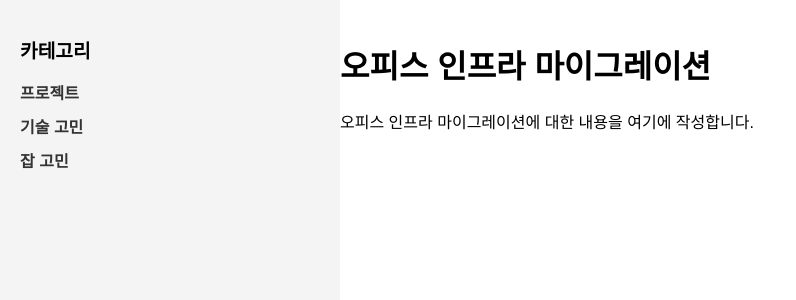
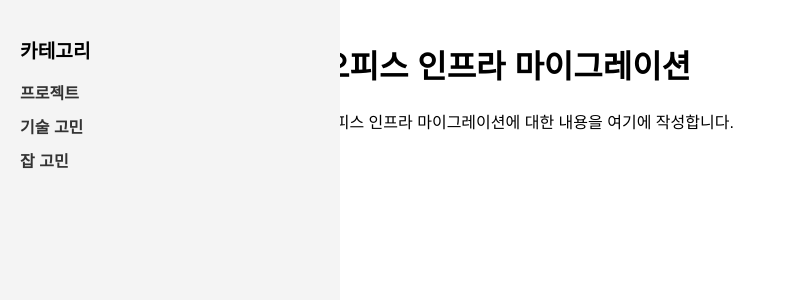
Before and after one commit to sh300new/sh300new.github.io, a Jekyll site: the page built from _project/오피스 인프라 마이그레이션.md, in a window 1280 px wide. Shown: the top 300 px of the page, without its empty margins (0-796 px from the left). Built offline with Jekyll 4.4.1, drawn with Linux system fonts in a browser that asks for light colours.

Commit message:
Update styles.css

```diff
--- a/assets/styles.css
+++ b/assets/styles.css
@@ -47,7 +47,6 @@
 
 .content {
   margin-left: 320px; /* 사이드바 넓이보다 약간 더 여유를 줌 */
-  padding-left: 20px; /* 왼쪽 패딩을 추가 */
   padding-top: 20px;
-  width: calc(100% - 340px); /* 전체 너비에서 사이드바와 여백을 뺌 */
+  width: calc(100% - 320px); /* 전체 너비에서 사이드바와 여백을 뺌 */
 }
```
